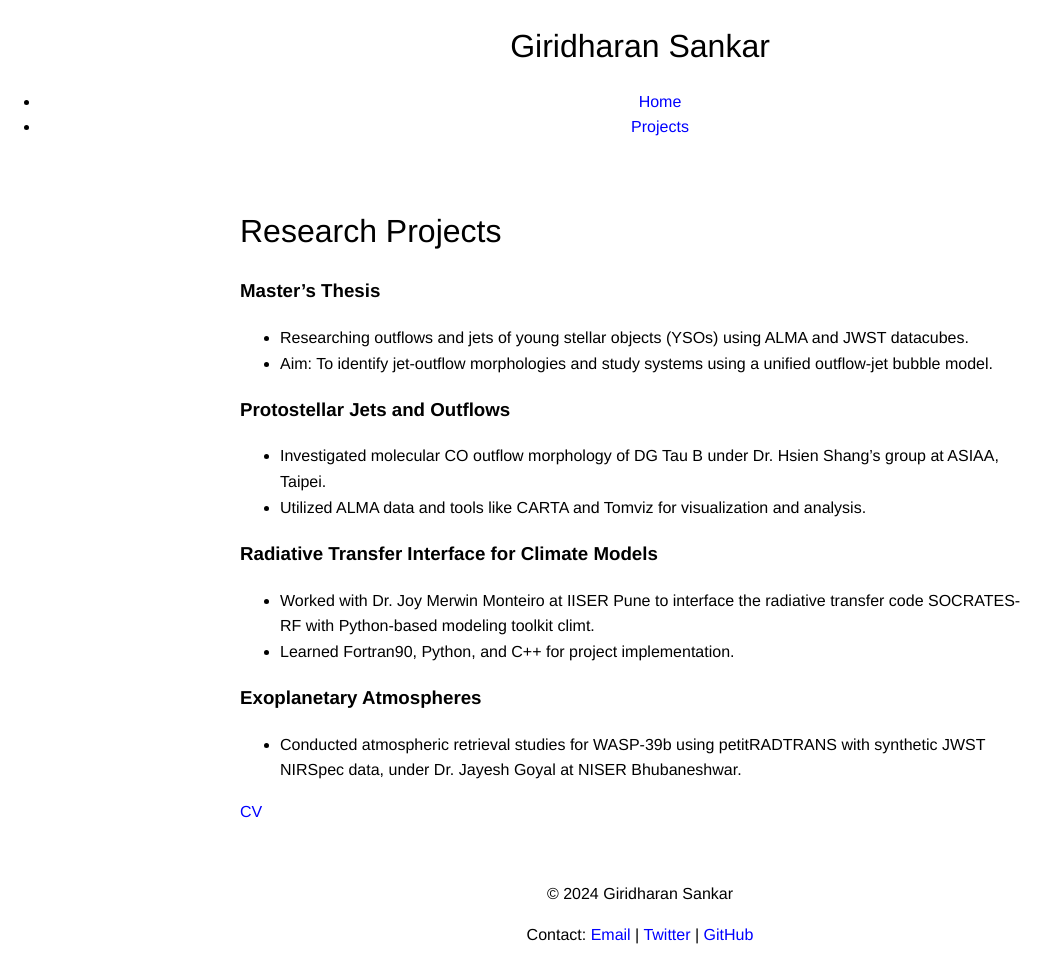
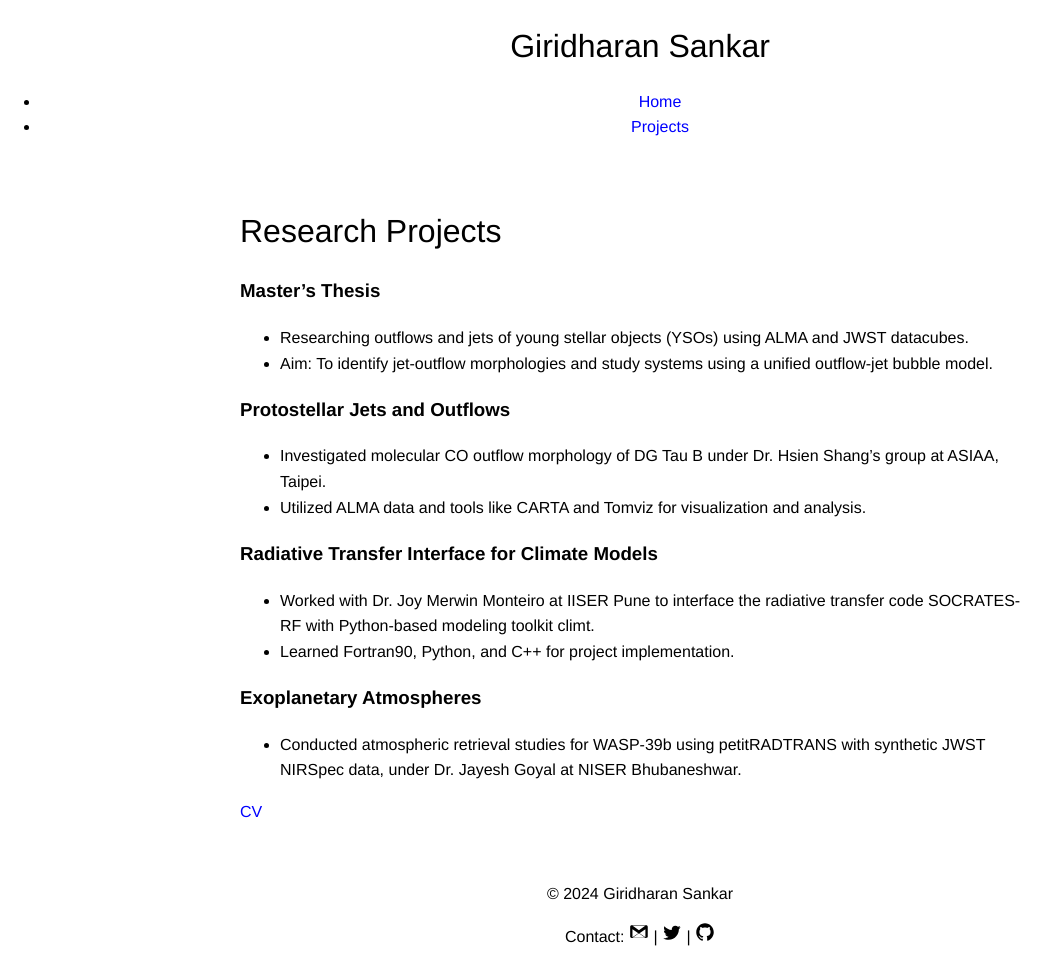
Before and after one commit to giridharan-sankar/giridharan-sankar.github.io, a Jekyll site: the page built from projects.md, in a window 1280 px wide. Shown: the whole page, without its empty margins (0-1054 px from the left). Built offline with Jekyll 4.4.1, drawn with Linux system fonts in a browser that asks for light colours.

Commit message:
overhaul

```diff
--- a/_layouts/default.html
+++ b/_layouts/default.html
@@ -22,9 +22,15 @@
     <footer>
         <p>&copy; 2024 Giridharan Sankar</p>
         <p>Contact:
-            <a href="mailto:giriss.astro7@gmail.com">Email</a> |
-            <a href="https://twitter.com/miniidliw" target="_blank">Twitter</a> |
-            <a href="https://github.com/giridharan-sankar" target="_blank">GitHub</a>
+            <a href="mailto:giriss.astro7@gmail.com">
+                <img src="{{ '/assets/icons/gmail.svg' | relative_url }}" alt="Gmail" width="20" height="20">
+            </a> |
+            <a href="https://twitter.com/miniidliw" target="_blank">
+                <img src="{{ '/assets/icons/twitter.svg' | relative_url }}" alt="Twitter" width="20" height="20">
+            </a> |
+            <a href="https://github.com/giridharan-sankar" target="_blank">
+                <img src="{{ '/assets/icons/github.svg' | relative_url }}" alt="GitHub" width="20" height="20">
+            </a>
         </p>
     </footer>
 </body>
```
